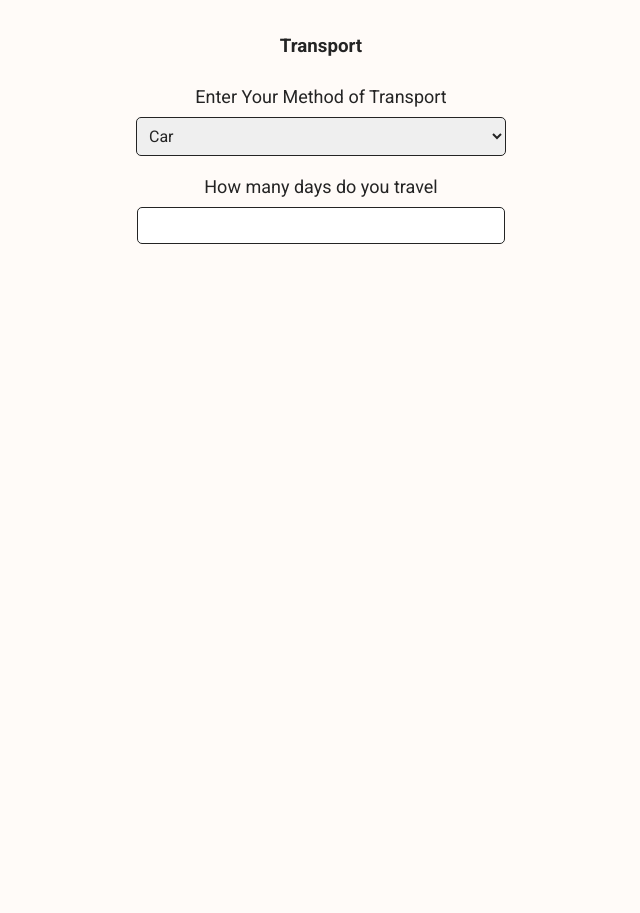
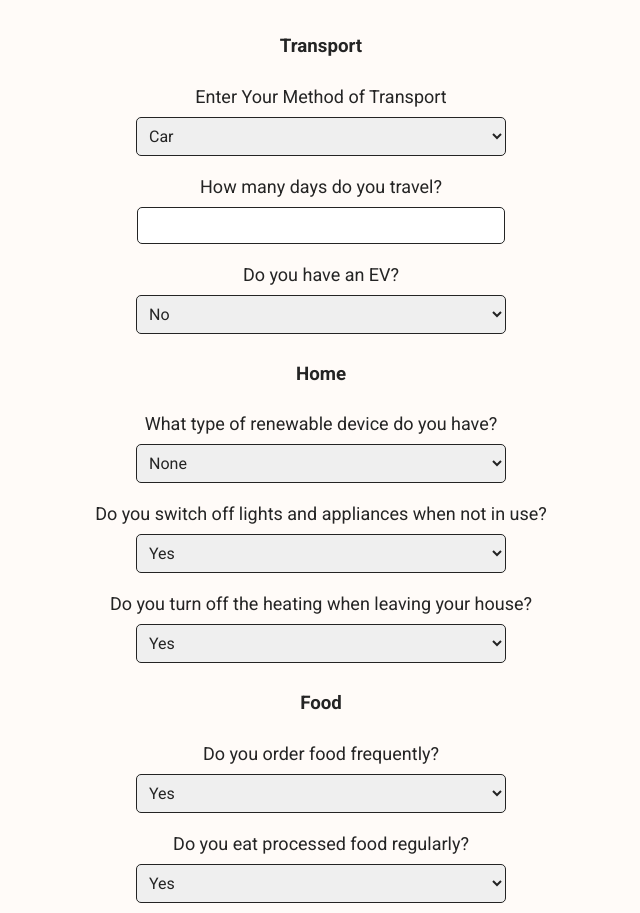
Before and after one commit to mortonjames357/OS_Mock_Task2, a Flask app: page /carbon_calc in a window 1280 px wide. Shown: the part 373-1286 px from the top of the page, without its empty margins (319-959 px from the left). Before the commit the page ends 617 px from the top, so only its background shows below. Run offline with Flask 3, Linux system fonts and the light colour scheme; some web fonts are replaced.

Commit message:
Finished the carbon calc form

```diff
--- a/carob_calc.py
+++ b/carbon_calc.py
@@ -9,6 +9,3 @@ def calculate_home_emmissions():
 
 def calculate_food_emissions():
     pass
-
-def calculate_renewable():
-    pass
--- a/templates/carbon_calc.html
+++ b/templates/carbon_calc.html
@@ -30,16 +30,57 @@
             <label for="transportMethod">Enter Your Method of Transport</label>
             <select name="transportMethod" id="">
                 <option value="Car">Car</option>
-                <option value="Public Transport">Public Transport</option>
+                <option value="Public_Transport">Public Transport</option>
                 <option value="Bicycle">Bicycle</option>
                 <option value="Walking">Walking</option>
             </select>
 
-            <label for="transportAmount">How many days do you travel</label>
+            <label for="transportAmount">How many days do you travel?</label>
             <input type="number" name="transportAmount" min="0">
 
-            <label for=""></label>
+            <label for="EV">Do you have an EV?</label>
+            <select name="EV" id="">
+                <option value="No">No</option>
+                <option value="Yes">Yes</option>
+                <option value="NA">Don't have a car</option>
+            </select>
 
+            <h3>Home</h3>
+
+            <label for="renewableType">What type of renewable device do you have?</label>
+            <select name="renewableType" id="">
+                <option value="None">None</option>
+                <option value="Solar">Solar Pannel</option>
+                <option value="GroundSource">Ground Source Pump</option>
+                <option value="Wind">Wind</option>
+                <option value="Hydro">Hydro-Electric</option>
+            </select>
+
+            <label for="lights">Do you switch off lights and appliances when not in use?</label>
+            <select name="lights" id="">
+                <option value="Yes">Yes</option>
+                <option value="No">No</option>
+            </select>
+
+            <label for="heating">Do you turn off the heating when leaving your house?</label>
+            <select name="heating" id="">
+                <option value="Yes">Yes</option>
+                <option value="No">No</option>
+            </select>
+
+            <h3>Food</h3>
+
+            <label for="takeawayFreq">Do you order food frequently?</label>
+            <select name="takeawayFreq" id="">
+                <option value="Yes">Yes</option>
+                <option value="No">No</option>
+            </select>
+
+            <label for="foodType">Do you eat processed food regularly?</label>
+            <select name="foodType" id="">
+                <option value="Yes">Yes</option>
+                <option value="No">No</option>
+            </select>
         </form>
     </div>
 </body>
```
